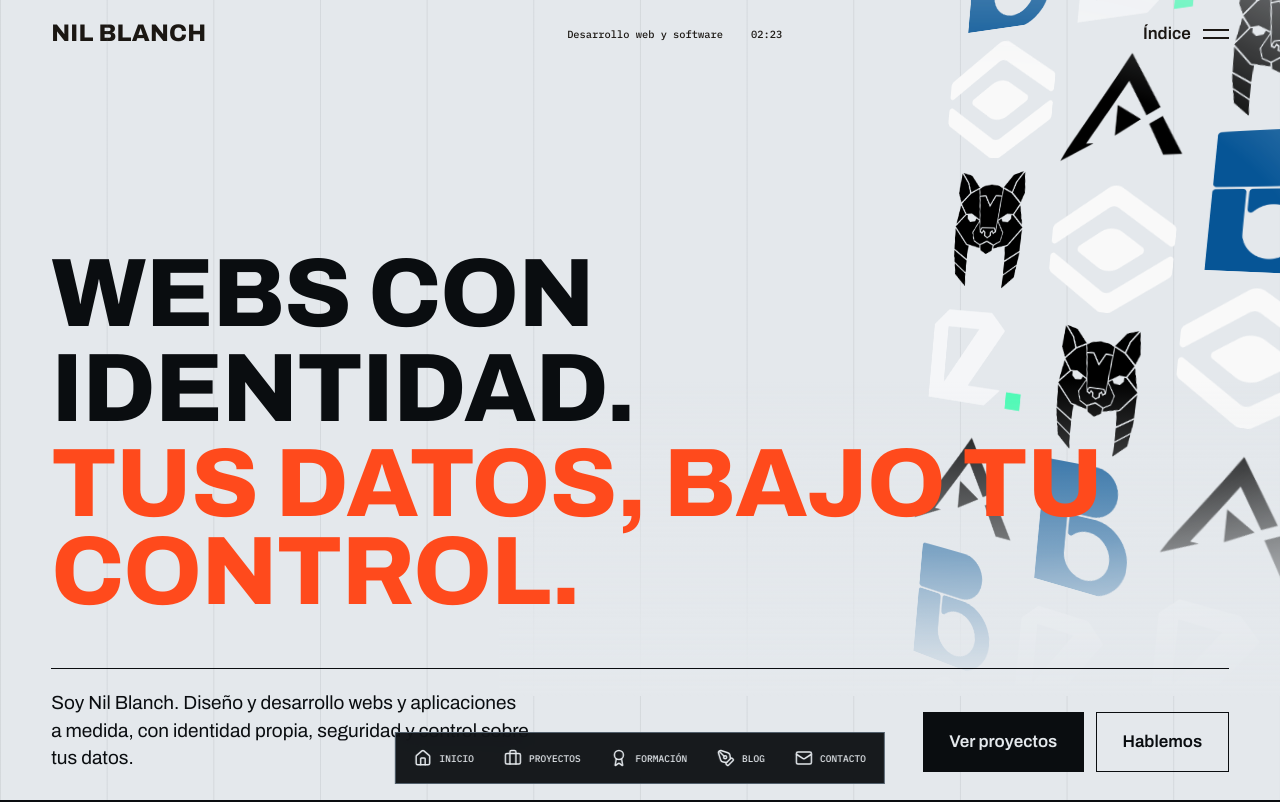
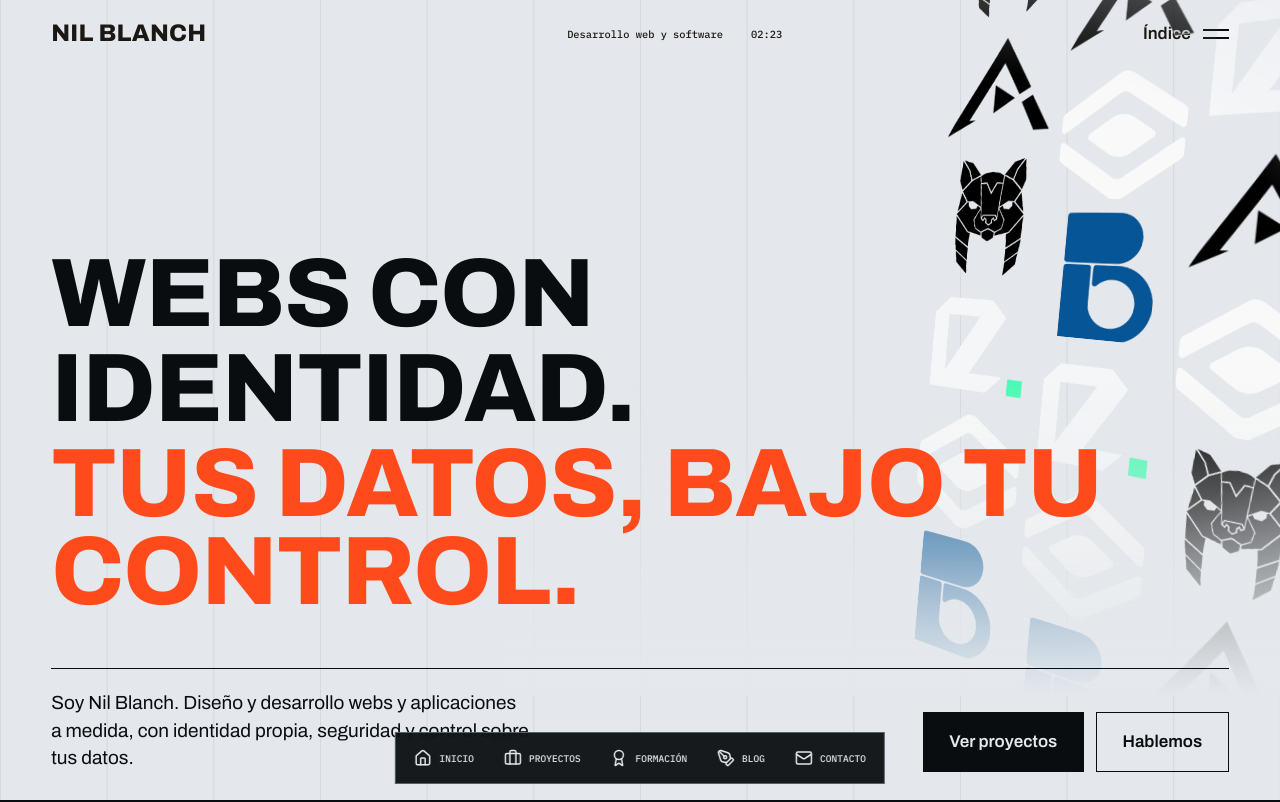
Before and after one commit to SoyNashi/blanchccv4, a Next.js app: page / in a window 1280 px wide. Shown: the top 802 px of the page. Built offline with nearby package versions, Linux system fonts and the light colour scheme.

Commit message:
Randomize every logo pass and independent column speeds

```diff
--- a/src/components/DriftWall.tsx
+++ b/src/components/DriftWall.tsx
@@ -72,6 +72,7 @@ export default function DriftWall({
   const pointerDampedRef = useRef({ x: 0, y: 0 });
   const lastTsRef = useRef<number | null>(null);
   const [containerHeight, setContainerHeight] = useState(600);
+  const [containerWidth, setContainerWidth] = useState(1200);
   const [activeId, setActiveId] = useState<string | null>(null);
   const [reduced, setReduced] = useState(false);
 
@@ -79,29 +80,26 @@ export default function DriftWall({
   // La semilla cambia al montar para mezclar la composición en cada recarga
   // sin provocar diferencias de hidratación entre servidor y cliente.
   const [shuffleSeed, setShuffleSeed] = useState(0);
+  const responsiveColumns = containerWidth <= 520 ? Math.min(2, columns) : containerWidth <= 900 ? Math.min(3, columns) : columns;
 
   useEffect(() => {
     setShuffleSeed(Math.floor(Math.random() * 1_000_000) + 1);
   }, []);
 
-  const columnItems = useMemo(() => {
-    const seededShuffle = (source: DriftWallItem[], seed: number) => {
+  const shuffle = (source: DriftWallItem[], seed: number) => {
     const result = [...source];
     let value = seed >>> 0;
-      const random = () => {
-        value = (value * 1664525 + 1013904223) >>> 0;
-        return value / 4294967296;
-      };
+    const random = () => { value = (value * 1664525 + 1013904223) >>> 0; return value / 4294967296; };
     for (let i = result.length - 1; i > 0; i--) {
       const j = Math.floor(random() * (i + 1));
       [result[i], result[j]] = [result[j], result[i]];
     }
     return result;
   };
-    return Array.from({ length: columns }, (_, column) =>
-      seededShuffle(items, shuffleSeed + (column + 1) * 7919)
-    );
-  }, [items, columns, shuffleSeed]);
+
+  const columnItems = useMemo(() =>
+    Array.from({ length: responsiveColumns }, (_, column) => shuffle(items, shuffleSeed + (column + 1) * 7919)),
+  [items, responsiveColumns, shuffleSeed]);
 
   const columnMeta = useMemo(() => {
     const unit = tileHeight + gap;
@@ -112,13 +110,13 @@ export default function DriftWall({
     });
   }, [columnItems, tileHeight, gap, containerHeight]);
 
-  const baseVelocities = useMemo(() => {
-    const dirSign = direction === "up" ? 1 : -1;
-    return columnItems.map((_, column) => {
-      const alternate = column % 2 === 0 ? 1 : -1;
-      return speed * columnFactor(column, variance) * dirSign * alternate;
-    });
-  }, [columnItems, speed, direction, variance]);
+  const baseVelocities = useMemo(() => columnItems.map((_, column) => {
+    let value = (shuffleSeed + (column + 1) * 104729) >>> 0;
+    value = (value * 1664525 + 1013904223) >>> 0;
+    const random = value / 4294967296;
+    const magnitude = speed * (0.58 + random * 0.82) * columnFactor(column, variance);
+    return magnitude * (random > 0.5 ? 1 : -1);
+  }), [columnItems, speed, variance, shuffleSeed]);
 
   const applyPlaneTransform = useCallback((px: number, py: number) => {
     const plane = planeRef.current;
@@ -138,15 +136,18 @@ export default function DriftWall({
   useEffect(() => {
     const node = containerRef.current;
     if (!node) return;
-    const observer = new ResizeObserver(([entry]) => setContainerHeight(entry.contentRect.height || 600));
+    const observer = new ResizeObserver(([entry]) => {
+      setContainerHeight(entry.contentRect.height || 600);
+      setContainerWidth(entry.contentRect.width || 1200);
+    });
     observer.observe(node);
     return () => observer.disconnect();
   }, []);
 
   useEffect(() => {
-    offsetsRef.current = columnMeta.map((meta, column) => meta.copyHeight * ((column * 0.37) % 1));
+    offsetsRef.current = columnMeta.map((meta, column) => meta.copyHeight * (((shuffleSeed + column * 37) % 100) / 100));
     velocitiesRef.current = columnItems.map(() => 0);
-  }, [columnMeta, columnItems]);
+  }, [columnMeta, columnItems, shuffleSeed]);
 
   useEffect(() => {
     let raf = 0;
@@ -242,7 +243,7 @@ export default function DriftWall({
             <div className="drift-wall__col" key={`column-${column}`}>
               <div className="drift-wall__track" ref={(el) => { trackRefs.current[column] = el; }}>
                 {Array.from({ length: meta.copies }).flatMap((_, copy) =>
-                  col.map((item, index) => {
+                  shuffle(col, shuffleSeed + (column + 1) * 7919 + (copy + 1) * 15485863).map((item, index) => {
                     const id = `${column}-${copy}-${index}`;
                     const tile = (
                       <span className="drift-wall__inner">
```
Lines whose indentation alone changed are shown as unchanged.
